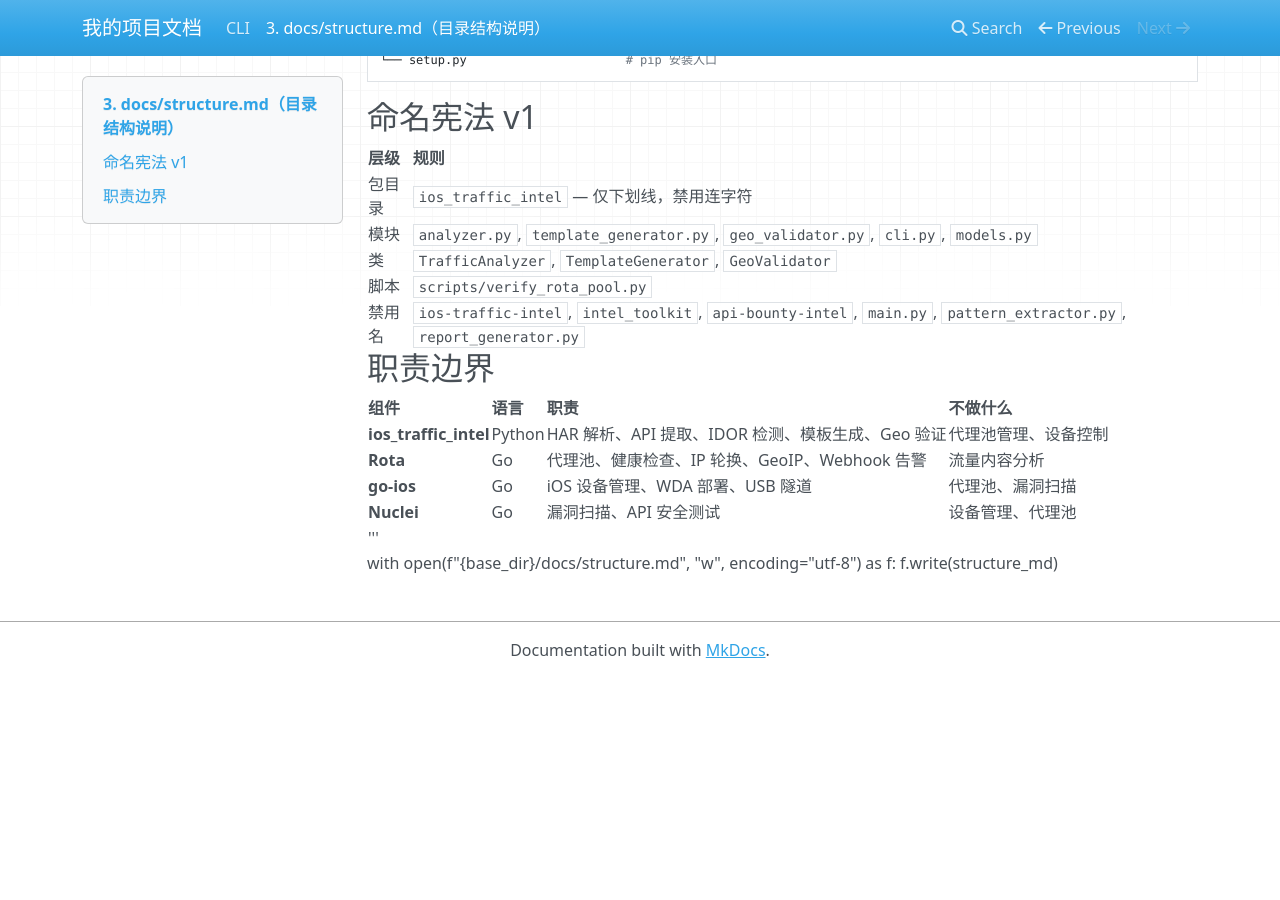
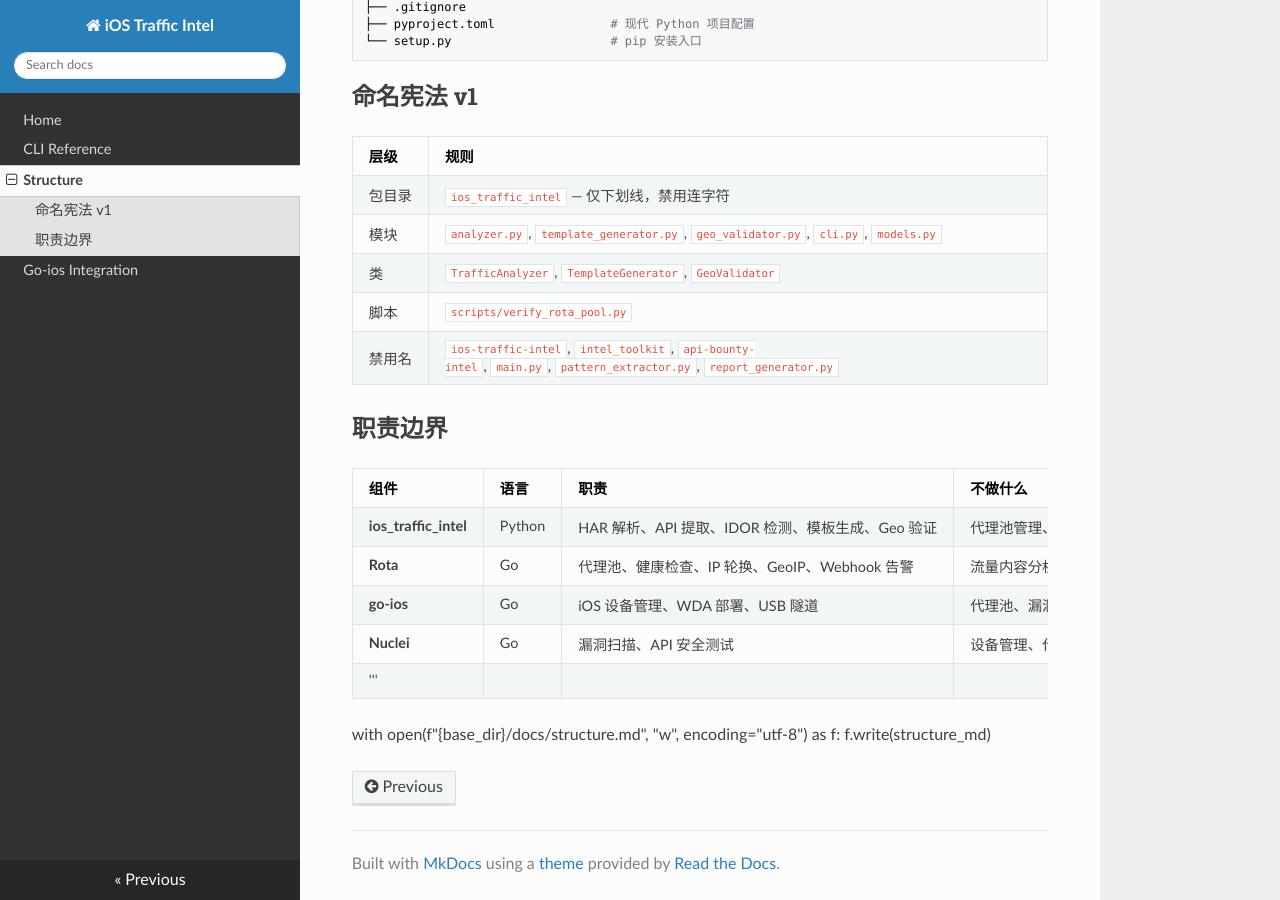
Before and after one commit to sssppp-cooled/-, an MkDocs documentation site: the page built from docs/structure.md, in a window 1280 px wide and 900 px high, scrolled down 676 px. Built offline with MkDocs 1.6.1, drawn with Linux system fonts in a browser that asks for light colours; nearby versions of some CDN libraries; before the commit the page ends 1354 px from its top, so only the background shows below that.

Commit message:
Update mkdocs.yml for project documentation

```diff
--- a/mkdocs.yml
+++ b/mkdocs.yml
@@ -1,18 +1,13 @@
-# 项目根目录下的 mkdocs.yml
-site_name: 我的项目文档
+site_name: iOS Traffic Intel
+theme: readthedocs
 
-extra:
-  version:
-    provider: mike
-    default: stable
+nav:
+  - Home: index.md
+  - CLI Reference: CLI.md
+  - Structure: structure.md
+  - Go-ios Integration: GOIOS_INTEGRATION.md
 
-plugins:
-  - search
-  - mike:
-      alias_type: symlink
-      redirect_template: null
-      canonical_version: null
-  # 📌 加上下面这段（检查链接）
-  - htmlproofer:
-      raise_error: true
-      validate_external_urls: true
+markdown_extensions:
+  - toc:
+      permalink: true
+  - tables
```
